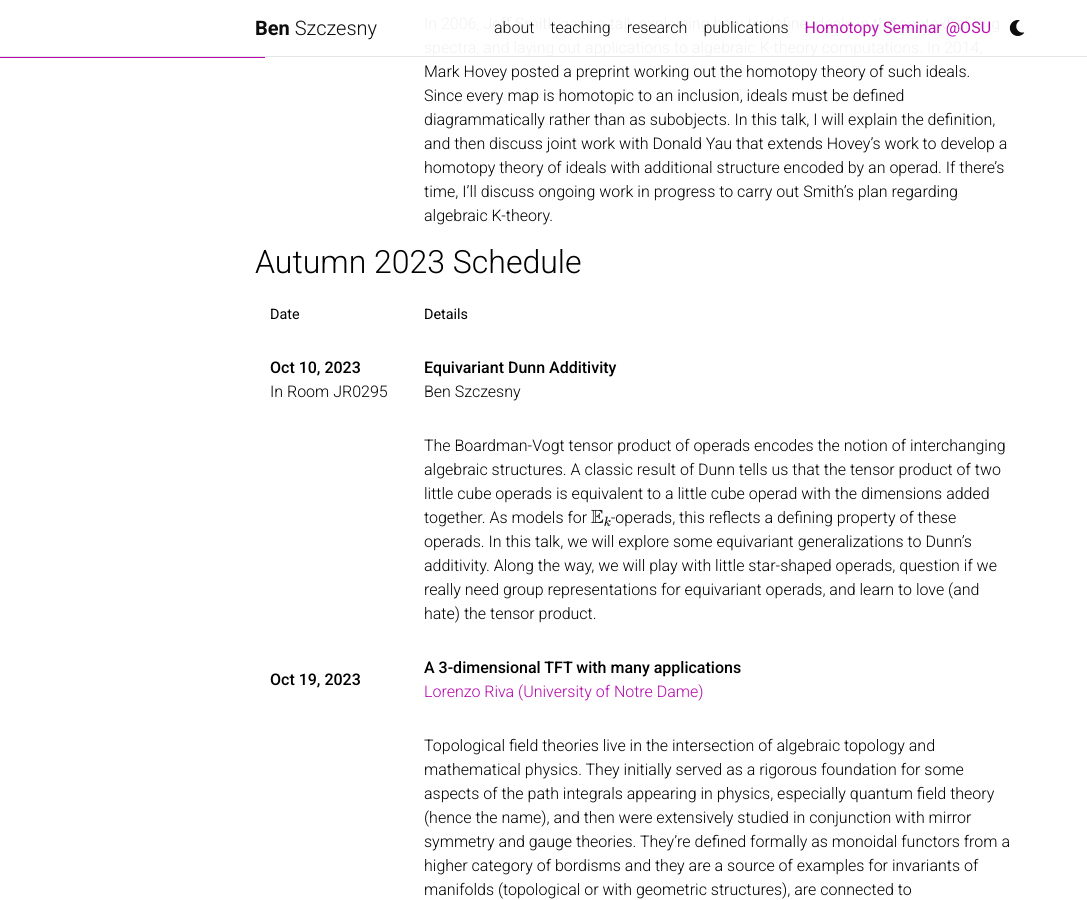
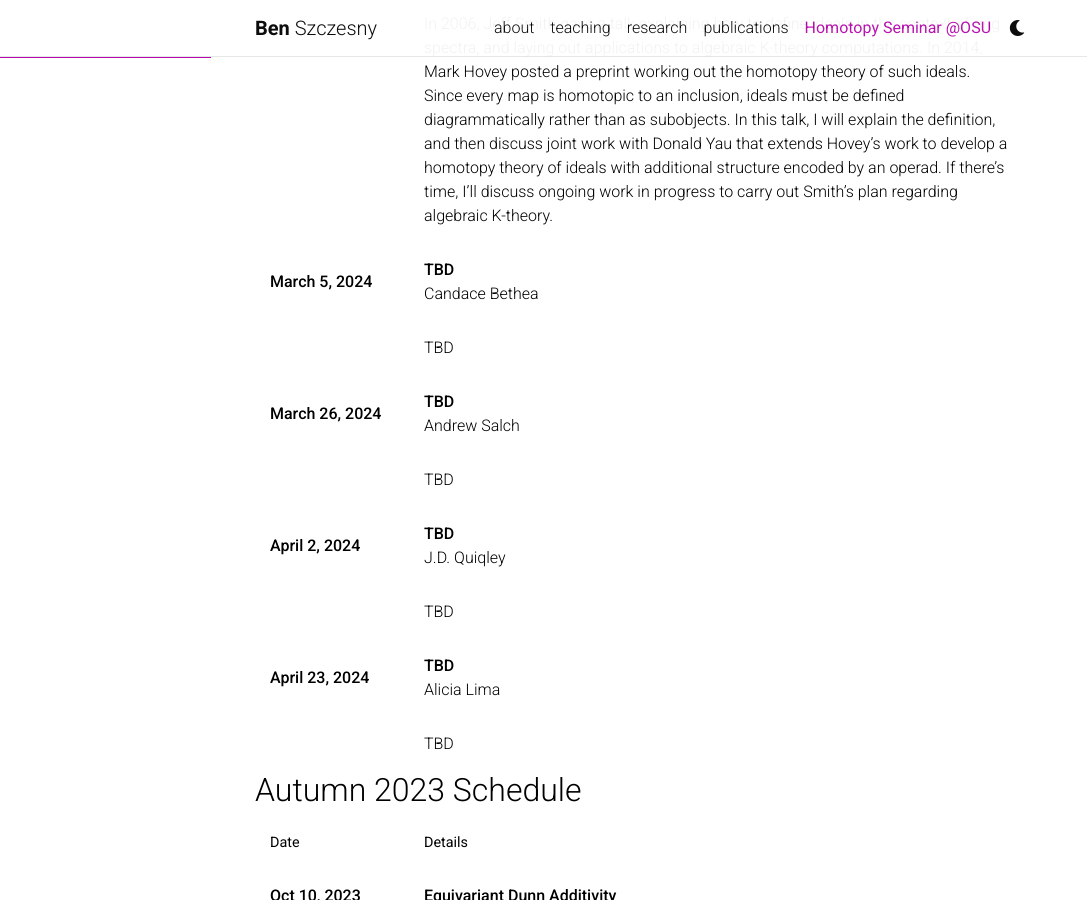
Before and after one commit to BenSzczesny/BenSzczesny.github.io, a Jekyll site: the page built from _pages/homotopyseminar.md, in a window 1280 px wide and 900 px high, scrolled down 428 px. Shown: the whole window, without its empty margins (0-1087 px from the left). Built offline with Jekyll 4.4.1, drawn with Linux system fonts in a browser that asks for light colours; comment, search, counter and statistics services are not loaded; a style sheet for code colours, icons or effects is not loaded.

Commit message:
Updated future speaker dates and names.

```diff
--- a/_pages/homotopyseminar.md
+++ b/_pages/homotopyseminar.md
@@ -36,12 +36,53 @@ In 2006, Jeff Smith gave a talk explaining how to define ideals in the context o
 </td>
 </tr>
 
+<tr>
+<td markdown="span">**March 5, 2024**</td>
+<td markdown="span">
+**TBD**<br> Candace Bethea </td>
+</tr>
+<tr>
+<td></td>
+<td markdown="span">
+TBD
+</td>
+</tr>
 
+<tr>
+<td markdown="span">**March 26, 2024**</td>
+<td markdown="span">
+**TBD**<br> Andrew Salch </td>
+</tr>
+<tr>
+<td></td>
+<td markdown="span">
+TBD
+</td>
+</tr>
 
+<tr>
+<td markdown="span">**April 2, 2024**</td>
+<td markdown="span">
+**TBD**<br> J.D. Quiqley </td>
+</tr>
+<tr>
+<td></td>
+<td markdown="span">
+TBD
+</td>
+</tr>
 
-
-
-
+<tr>
+<td markdown="span">**April 23, 2024**</td>
+<td markdown="span">
+**TBD**<br> Alicia Lima </td>
+</tr>
+<tr>
+<td></td>
+<td markdown="span">
+TBD
+</td>
+</tr>
 
 
 </tbody>
```
